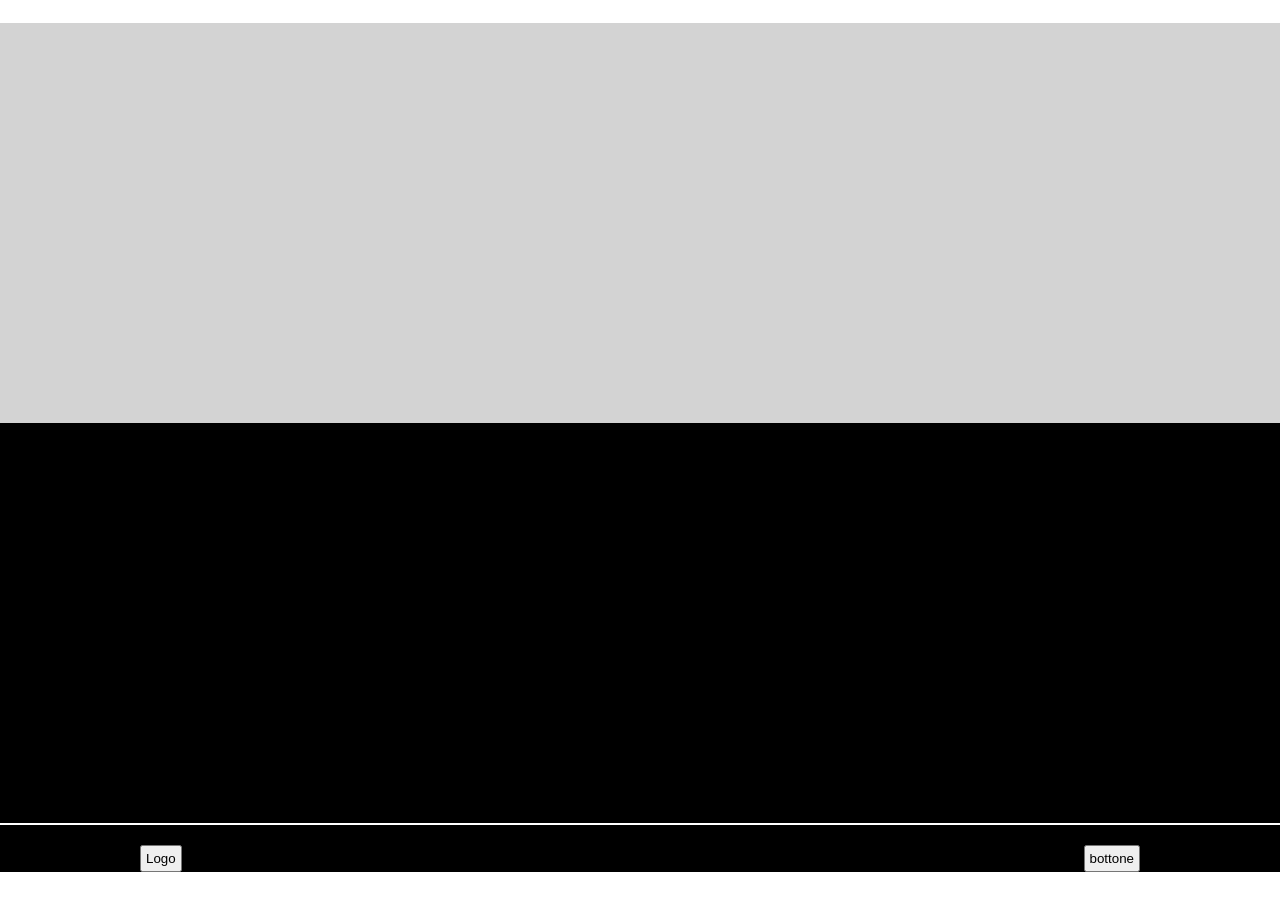
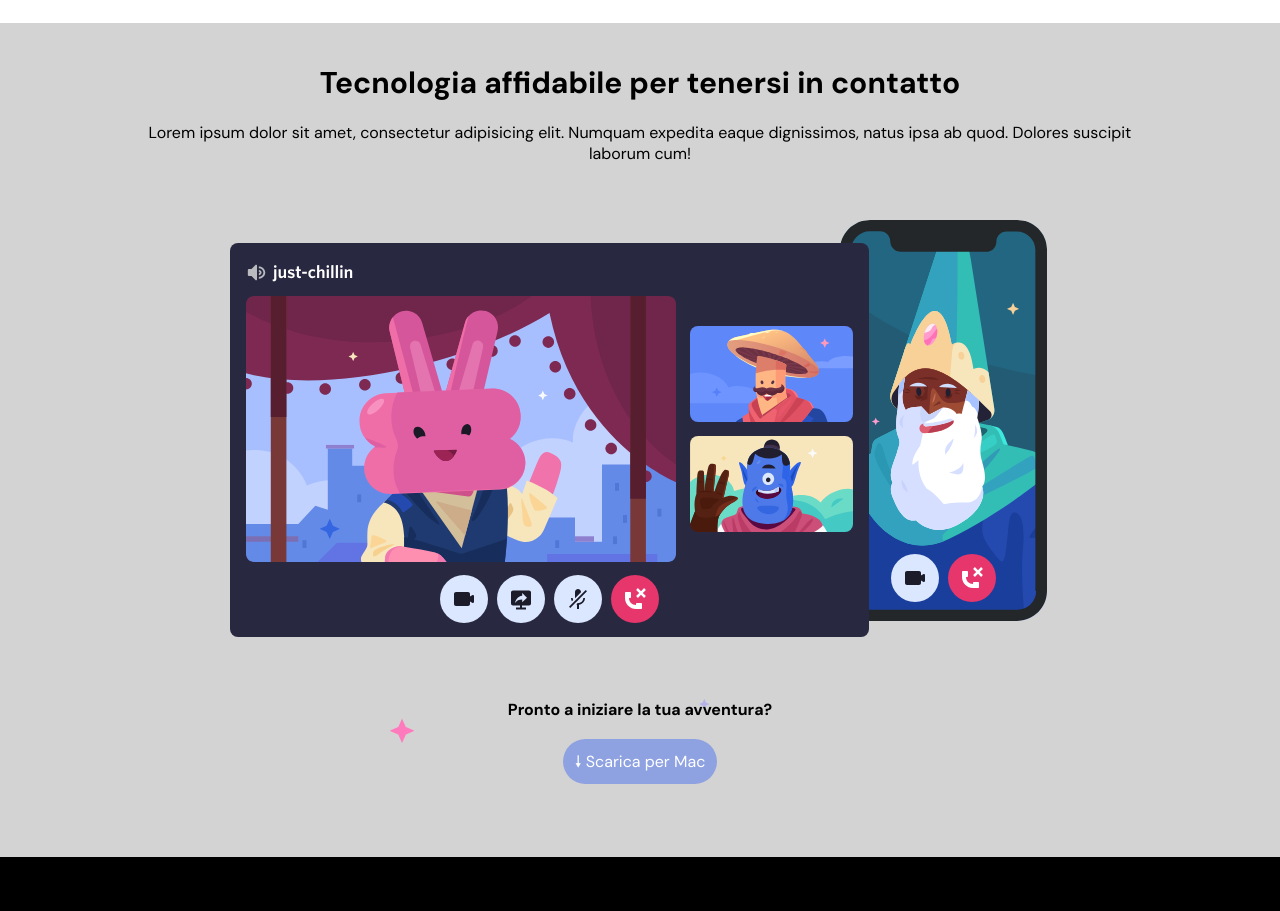
Before and after one commit to FrancescoBuonomoWork/htmlcss-discord, a plain HTML site: page index.html in a window 1280 px wide. Shown: the part 2080-2991 px from the top of the page. Before the commit the page ends 2952 px from the top, so only its background shows below. Drawn offline with Linux system fonts and the light colour scheme.

Commit message:
add section-big

```diff
--- a/css/style.css
+++ b/css/style.css
@@ -39,6 +39,11 @@ a {
     max-width: 800px;
     margin: 0 auto;
     height: 600px;
+}
+/* per il banner alla fine del main  */
+.container-super-small {
+    max-width: 500px;
+    margin: 0 auto;
 }
 /* colonne schema da 12 */
 .col-2 {
@@ -103,7 +108,10 @@ a {
     color: white;
     background-color: black;
 }
-
+.button-blue {
+    color: white;
+    background-color: #8ea1e1;
+}
 
 
 /* prima sezione  */
@@ -152,20 +160,37 @@ a {
     justify-content: center;
 } */
 
-.section-img-text__title {
+.section-img-text__title,
+.section-big__title {
     font-weight: 700;
     font-size: 30px;
     padding-bottom: 20px;
 }
-.section-img-text__p {
+.section-img-text__p,
+.section-big__p {
     font-size: 16px;
 }
-/* ultima sezione main  */
-.section-twelve {
+/* ultima sezione main  BIG SECTION */
+.section-big {
     background-color: lightgray;
     padding: 40px;
     min-height: 400px;
+    text-align: center;
 }
+.section-big__banner {
+    text-align: center;
+    padding-bottom: 40px;
+}
+
+.section-big__banner-title {
+    font-weight: 700;
+    font-size: 16px;
+    padding-bottom: 30px;
+    background-image: url(../img/stars.svg);
+    background-size: cover;
+
+}
+
 .footer-section {
     min-height: 400px;
     margin-bottom: 2px;
--- a/index.html
+++ b/index.html
@@ -87,14 +87,23 @@
                 </div>
             </div>
         </section>
-        <section class="section-twelve">
+        <section class="section-big">
             <div class="container">
                 <div class="row">
                     <div class="col-12">
 
-                        <h3 class="section-twelve__title"></h3>
-                        <p class="section-twelve__p"></p>
-                        <img class="section-twelve__img">
+                        <h3 class="section-big__title">Tecnologia affidabile per tenersi in contatto</h3>
+                        <p class="section-big__p">Lorem ipsum dolor sit amet, consectetur adipisicing elit. Numquam expedita eaque dignissimos, natus ipsa ab quod. Dolores suscipit laborum cum!</p>
+                        <img class="section-big__img" src="./img/item4-big.svg">
+                        <div class="section-big__banner container-super-small">
+                            <h4 class="section-big__banner-title">
+                                Pronto a iniziare la tua avventura?
+                            </h4>
+                            <a class="button button-blue" href="#">
+                                &#129047;
+                                Scarica per Mac
+                            </a>
+                        <div>
                     </div>
 
                 </div>
```
